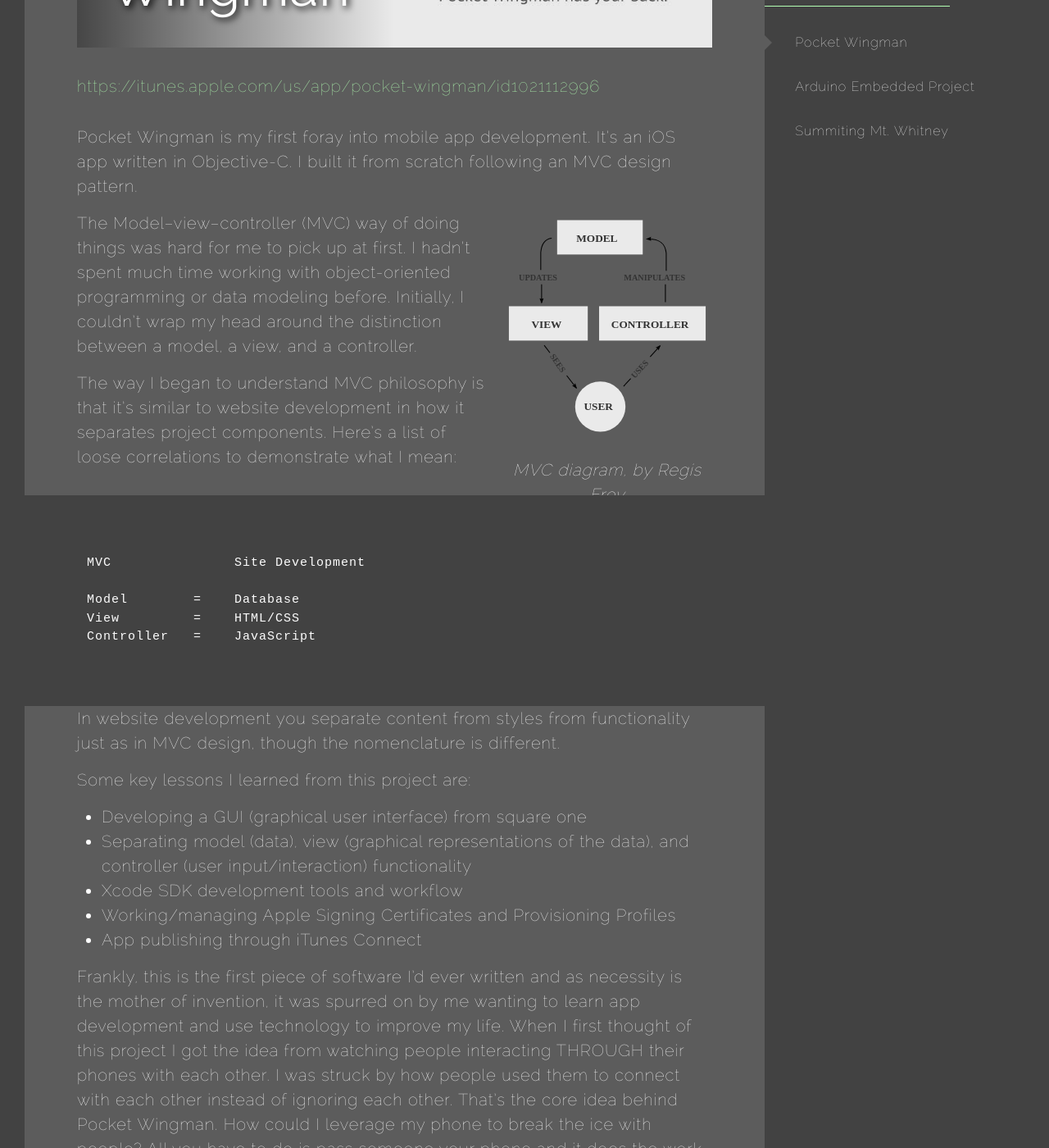
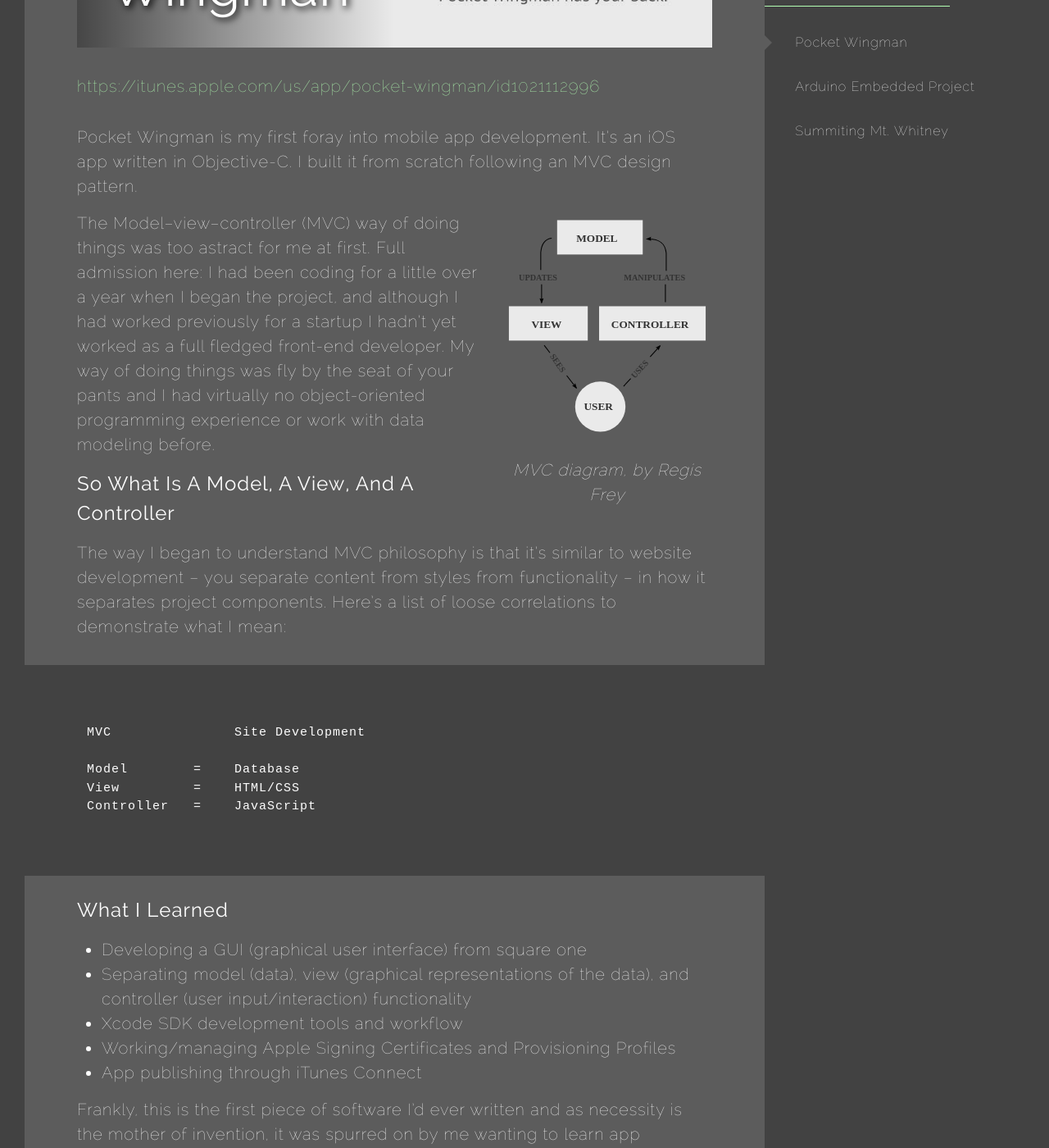
Before and after one commit to jefdewitt/jekyll_portfolio, a Jekyll site: the page built from _projects/2016-10-25-pocket-wingman.md, in a window 1280 px wide and 1400 px high, scrolled down 696 px. Shown: the whole window at 82% size. Built offline with Jekyll 4.4.1, drawn with Linux system fonts in a browser that asks for light colours; nearby versions of some CDN libraries; some of the changed text lies outside the part shown.

Commit message:
Update 2016-10-25-pocket-wingman.md

```diff
--- a/_projects/2016-10-25-pocket-wingman.md
+++ b/_projects/2016-10-25-pocket-wingman.md
@@ -4,14 +4,16 @@ title:  "Pocket Wingman"
 image:  pocket-wingman-project-banner.jpg
 link:   https://itunes.apple.com/us/app/pocket-wingman/id1021112996
 ---
-Pocket Wingman is my first foray into mobile app development. It's an iOS app written in Objective-C.  I built it from scratch following an MVC design pattern.
+Pocket Wingman is my first foray into mobile app development. It's an iOS app written in Objective-C. I built it from scratch following an MVC design pattern.
 
 {% include image.html url="/images/MVC-Process.svg" description="MVC diagram,
 by Regis Frey" %}{: .float--right }
 
-The Model–view–controller (MVC) way of doing things was hard for me to pick up at first.  I hadn't spent much time working with object-oriented programming or data modeling before.  Initially, I couldn't wrap my head around the distinction between a model, a view, and a controller.
+The Model–view–controller (MVC) way of doing things was too astract for me at first. Full admission here: I had been coding for a little over a year when I began the project, and although I had worked previously for a startup I hadn't yet worked as a full fledged front-end developer. My way of doing things was fly by the seat of your pants and I had virtually no object-oriented programming experience or work with data modeling before.
 
-The way I began to understand MVC philosophy is that it's similar to website development in how it separates project components. Here's a list of loose correlations to demonstrate what I mean:
+## So What Is A Model, A View, And A Controller
+
+The way I began to understand MVC philosophy is that it's similar to website development -- you separate content from styles from functionality -- in how it separates project components. Here's a list of loose correlations to demonstrate what I mean:
 
     MVC               Site Development
 
@@ -19,9 +21,8 @@ The way I began to understand MVC philosophy is that it's similar to website dev
     View         =    HTML/CSS
     Controller   =    JavaScript
 
-In website development you separate content from styles from functionality just as in MVC design, though the nomenclature is different.
 
-Some key lessons I learned from this project are:
+## What I Learned
 
 
 - Developing a GUI (graphical user interface) from square one
@@ -32,11 +33,11 @@ Some key lessons I learned from this project are:
 
 Frankly, this is the first piece of software I'd ever written and as necessity is the mother of invention, it was spurred on by me wanting to learn app development and use technology to improve my life. When I first thought of this project I got the idea from watching people interacting THROUGH their phones with each other. I was struck by how people used them to connect with each other instead of ignoring each other. That's the core idea behind Pocket Wingman. How could I leverage my phone to break the ice with people? All you have to do is pass someone your phone and it does the work for you.
 
-Pocket Wingman uses games built around the device's features and capabilities:
+## Key Features
 
 
 - A drawing game captures a user's input
 - The accelerometer prompts user interaction to move forward through views
 - The touch screen is used to continue progress through a variety of gestures
 
-For a free copy visit iTunes link here.  Try it out and tell me if you like it.  I appreciate feedback so if you see a place that needs work, have a suggestion, or an improvement I'd love to hear from you.
+For a free copy visit [here](https://https://itunes.apple.com/us/app/pocket-wingman/id1021112996).  Try it out and tell me if you like it.  I appreciate feedback so if you see a place that needs work, have a suggestion, or an improvement I'd love to hear from you.
```
